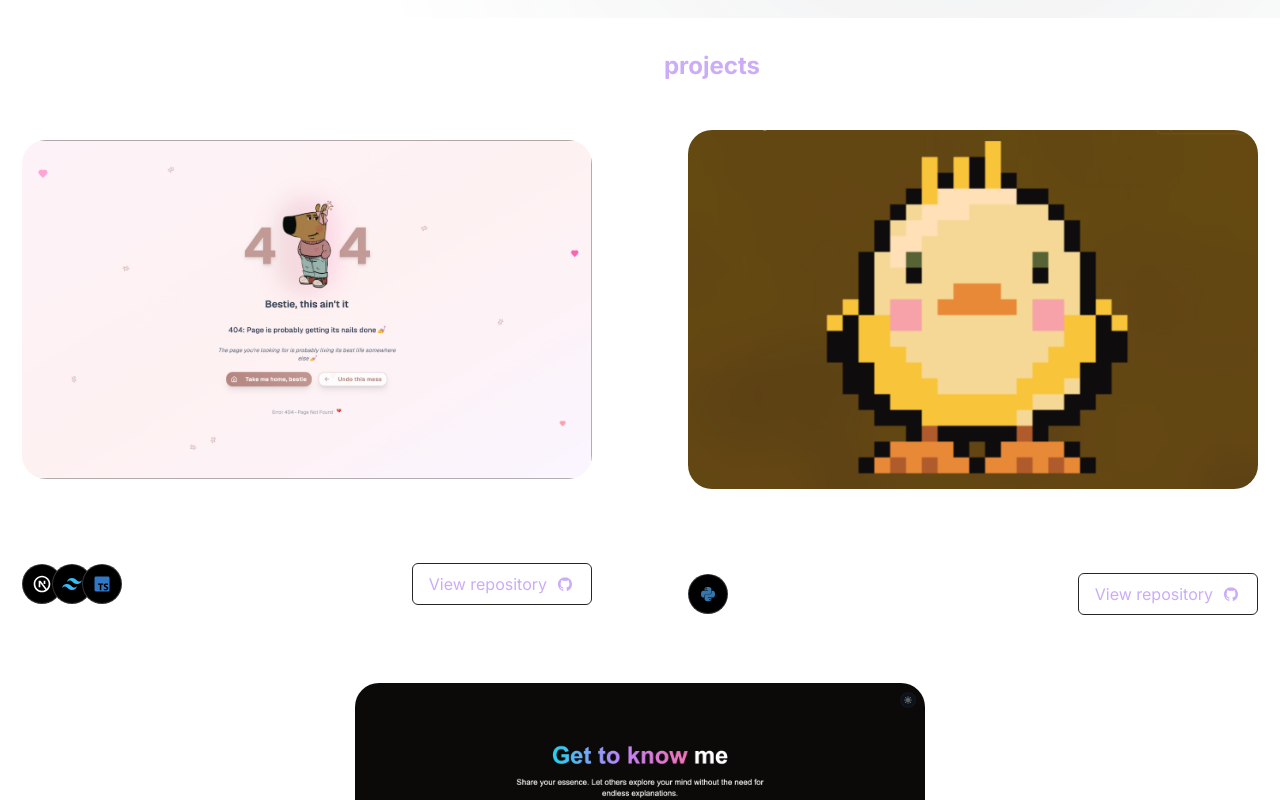
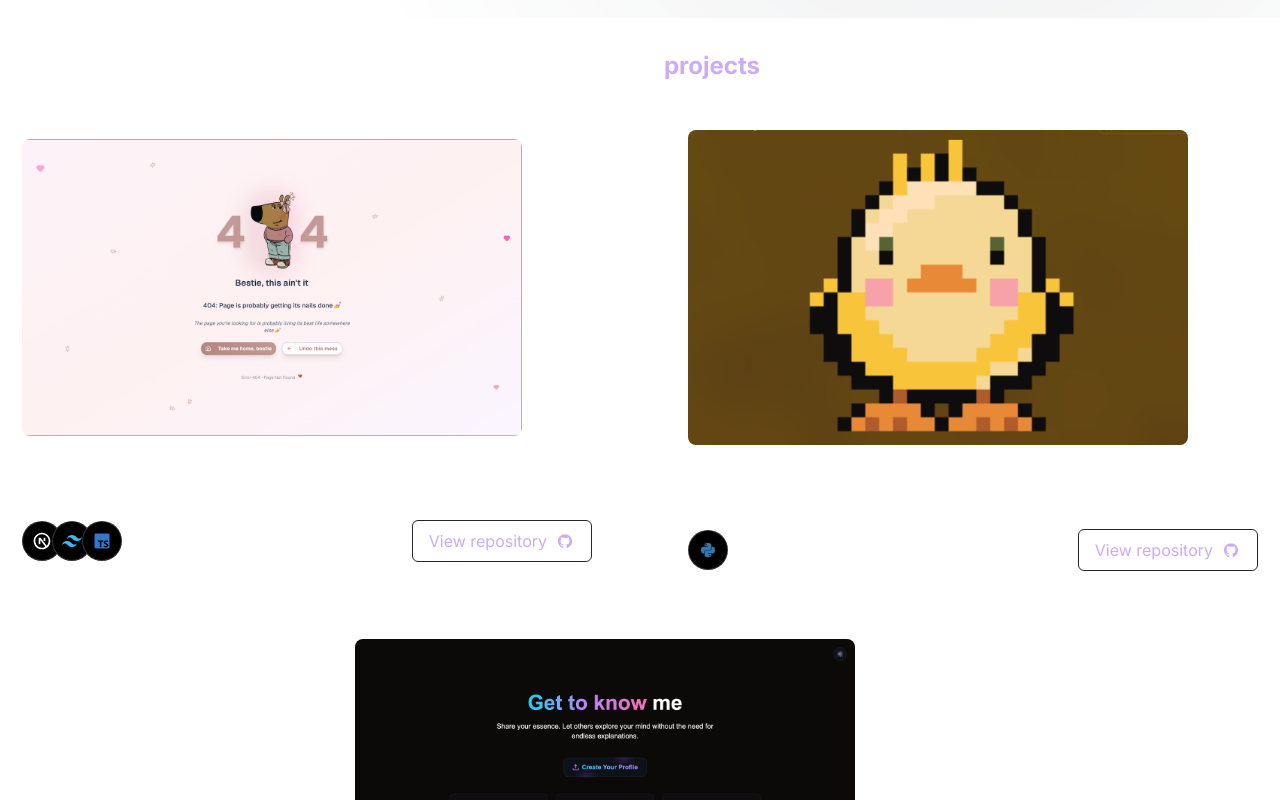
Before and after one commit to BaharHasanova/b_portfolio, a Next.js app: page / in a window 1280 px wide. Shown: the part 2000-2800 px from the top of the page. Built offline with nearby package versions, Linux system fonts and the light colour scheme.

Commit message:
fix: Fixed the errors

```diff
--- a/src/app/components/Projects.tsx
+++ b/src/app/components/Projects.tsx
@@ -2,6 +2,7 @@ import { BiLogoTypescript } from "react-icons/bi"
 import { DiCss3, DiGithubBadge, DiHtml5, DiJavascript, DiJsBadge, DiPython, DiReact } from "react-icons/di"
 import { RiNextjsLine } from "react-icons/ri"
 import { SiReactrouter, SiTailwindcss } from "react-icons/si"
+import Image from 'next/image'
 
 export default function Projects() {
 
@@ -90,8 +91,14 @@ export default function Projects() {
         {projects.map((project) => (
           <div key={project.id}
             className="flex flex-col justify-center sm:w-[570px] w-[80vw]">
-            <img src={project.img} alt={project.title}
-              className="rounded-3xl hover:translate-x-4 duration-200 hover:border border-white/[0.2]" />
+            <Image
+              src={project.img}
+              alt={project.title}
+              width={500}  // Set appropriate width
+              height={300} // Set appropriate height
+              loading="lazy"
+              className="rounded-lg"
+            />
             <h3 className="font-bold lg:text-xl md:text-xl text-base mt-4">
               {project.title}
             </h3>
--- a/src/app/components/TextEffect.tsx
+++ b/src/app/components/TextEffect.tsx
@@ -26,10 +26,8 @@ export const TextEffect = ({
         duration: 2,
         delay: stagger(0.2),
       }
-    ).then(() => {
-      setAnimationComplete(true);
-    });
-  }, [scope.current]);
+    ).then(() => setAnimationComplete(true));
+  }, []); // Remove scope.current from dependencies
 
   const renderWords = () => {
     return (
--- a/src/app/personality.tsx
+++ b/src/app/personality.tsx
@@ -1,5 +1,7 @@
-export default function PersonalityPage() {
-    return (
+export default function Personality() {
+  return (
+    <div>
+      <h1>Here&apos;s my personality page</h1>
       <div className="min-h-screen px-6 py-20 bg-white dark:bg-darkBlue text-black dark:text-white">
         <h1 className="text-3xl font-bold mb-6">About My Personality</h1>
         <p className="leading-7 text-lg">
@@ -7,5 +9,6 @@ export default function PersonalityPage() {
         </p>
         {/* You can add more personal details, fun facts, or even a quiz later! */}
       </div>
-    );
-  }
+    </div>
+  );
+}
```
Also changed, not shown: .eslintrc.json, 1 other file (tests, documents, lock files or other folders).
